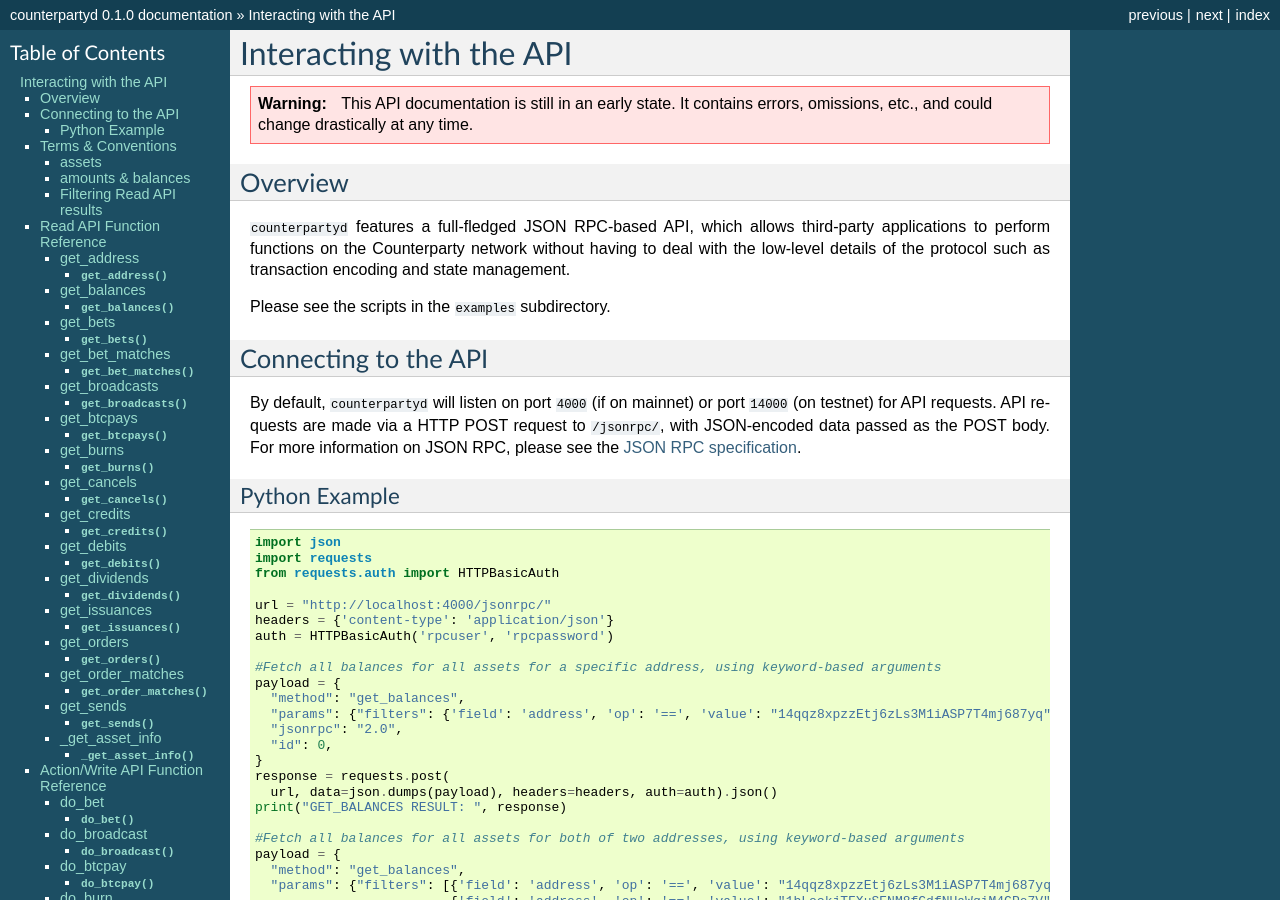
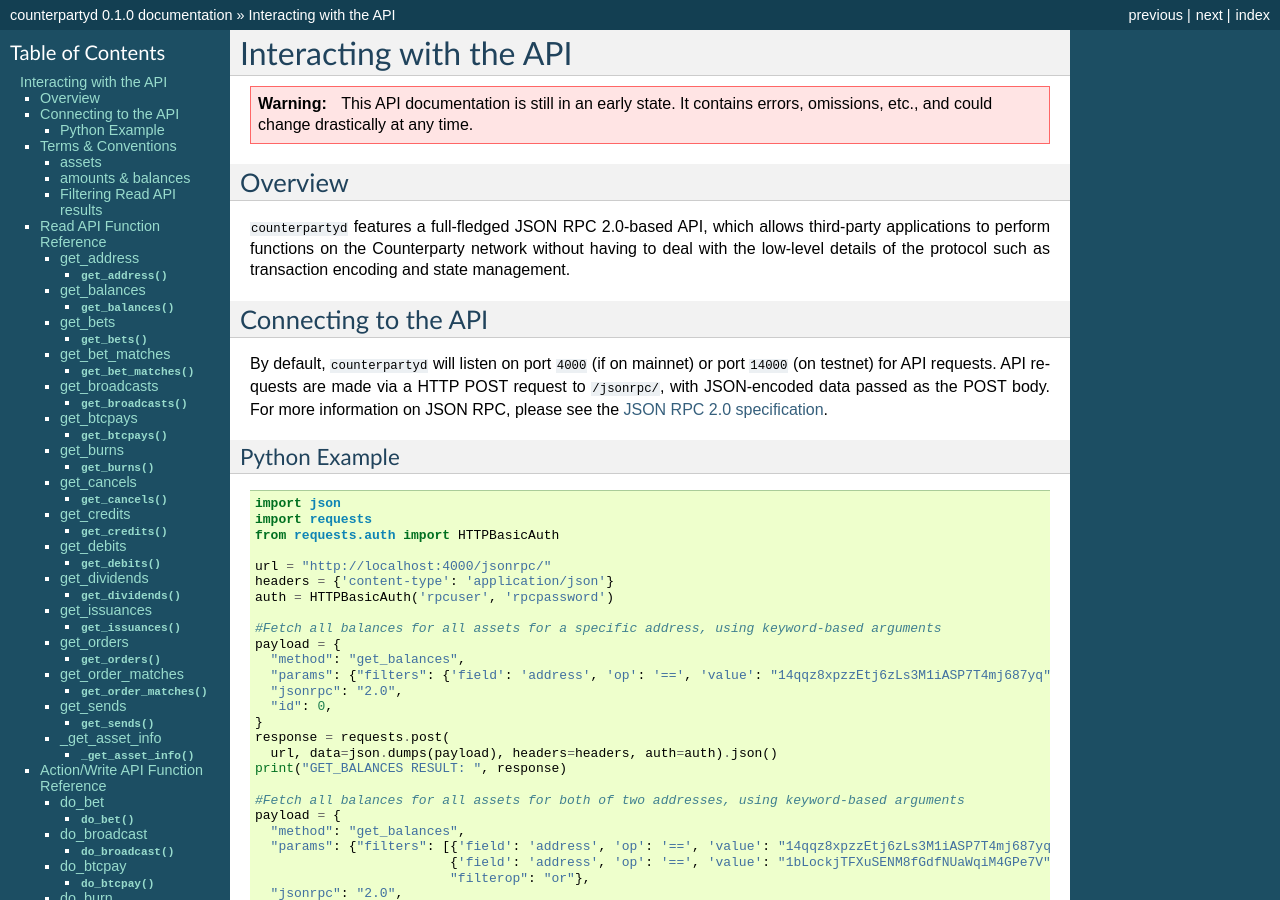
Before and after one commit to CounterpartyXCP/counterparty-core, a Sphinx documentation site: the page built from docs/API.rst, in a window 1280 px wide and 900 px high. Built offline with Sphinx 7.4.7, drawn with Linux system fonts in a browser that asks for light colours.

Commit message:
updated API doc to mention JSON RPC 2.0

```diff
--- a/docs/API.rst
+++ b/docs/API.rst
@@ -9,12 +9,10 @@ Interacting with the API
 Overview
 ----------
 
-``counterpartyd`` features a full-fledged JSON RPC-based API, which allows
+``counterpartyd`` features a full-fledged JSON RPC 2.0-based API, which allows
 third-party applications to perform functions on the Counterparty network
 without having to deal with the low‐level details of the protocol such as
 transaction encoding and state management.
-
-Please see the scripts in the ``examples`` subdirectory.
 
 
 Connecting to the API
@@ -22,7 +20,7 @@ Connecting to the API
 
 By default, ``counterpartyd`` will listen on port ``4000`` (if on mainnet) or port ``14000`` (on testnet) for API
 requests. API requests are made via a HTTP POST request to ``/jsonrpc/``, with JSON-encoded
-data passed as the POST body. For more information on JSON RPC, please see the `JSON RPC specification <http://json-rpc.org/wiki/specification>`__.
+data passed as the POST body. For more information on JSON RPC, please see the `JSON RPC 2.0 specification <http://www.jsonrpc.org/specification>`__.
 
 .. _examples:
 
```
